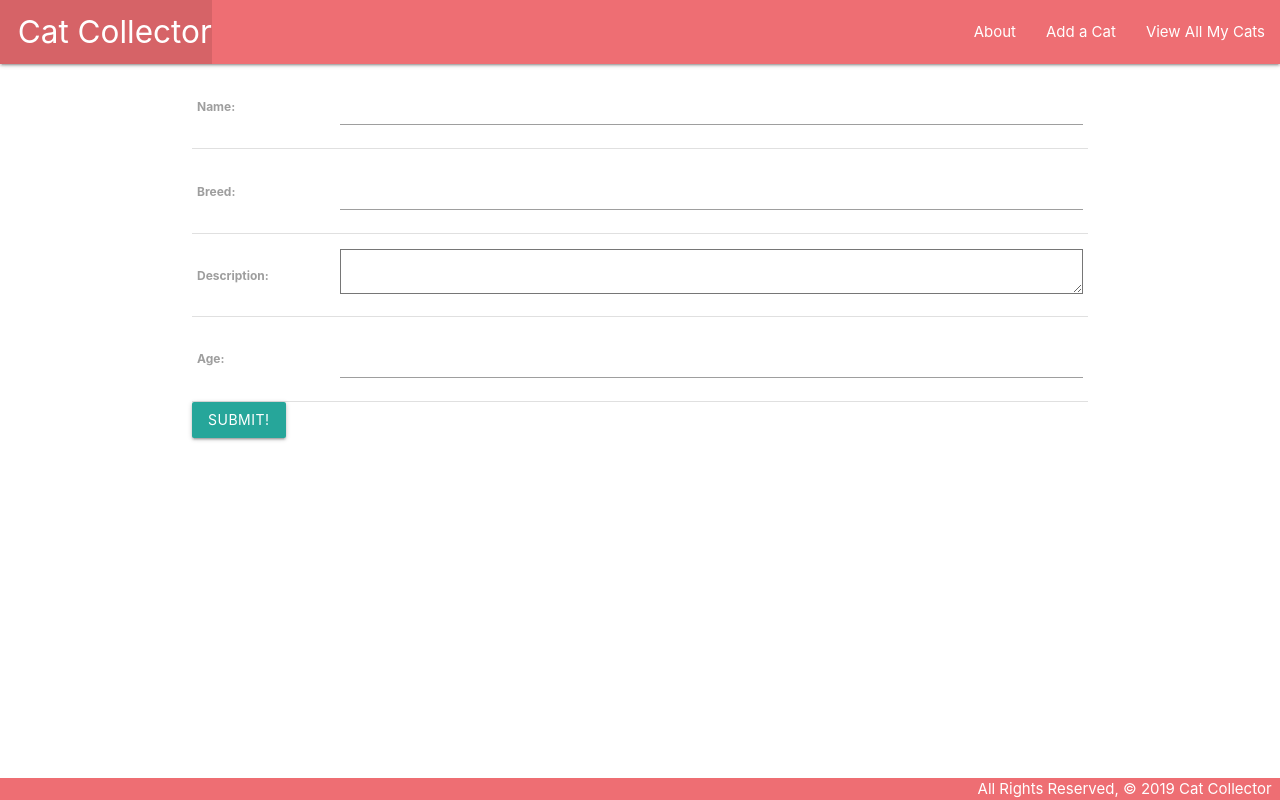
After one commit to emgrebe/Catcollector, a Django app: page /cats/create/ in a window 1280 px wide. The commit adds this page. Run offline with Django 3.2, Linux system fonts and the light colour scheme.

Commit message:
Create a Cat page made with correct model and views

```diff
--- a/main_app/templates/base.html
+++ b/main_app/templates/base.html
@@ -18,8 +18,9 @@
           <li><a href="/" class="left brand-logo">&nbsp;&nbsp;Cat Collector</a></li>
         </ul>
         <ul class="right">
-          <li><a href="/about">About</a></li>
-          <li><a href="/cats">View All My Cats</a></li>
+          <li><a href="{% url 'about' %}">About</a></li>
+          <li><a href="{% url 'cats_create' %}">Add a Cat</a></li>
+          <li><a href="{% url 'index' %}">View All My Cats</a></li>
         </ul>
       </div>
     </nav>
--- /dev/null
+++ b/main_app/templates/main_app/cat_form.html
@@ -0,0 +1,14 @@
+{% extends 'base.html' %}
+
+{% block content %}
+<!-- Leaving the action empty makes the form post to the same url used to display it -->
+<form action="" method="post">
+  <!-- Django requires the following for security purposes -->
+  {% csrf_token %}
+  <table>
+    <!-- Render the inputs inside of <tr> & <td>s -->
+    {{ form.as_table }}
+  </table>
+  <input type="submit" value="Submit!" class="btn">
+</form>
+{% endblock %}
--- a/main_app/urls.py
+++ b/main_app/urls.py
@@ -6,4 +6,5 @@ urlpatterns = [
   path('about/', views.about, name='about'),
   path('cats/', views.cats_index, name='index'),
   path('cats/<int:cat_id>/', views.cats_detail, name='detail'),
+  path('cats/create/', views.CatCreate.as_view(), name='cats_create'),
 ]
--- a/main_app/views.py
+++ b/main_app/views.py
@@ -1,5 +1,10 @@
 from django.shortcuts import render
+from django.views.generic.edit import CreateView
 from .models import Cat
+
+class CatCreate(CreateView):
+  model = Cat
+  fields = ['name', 'breed', 'description', 'age']
 
 def home(request):
   return render(request, 'home.html')
```
